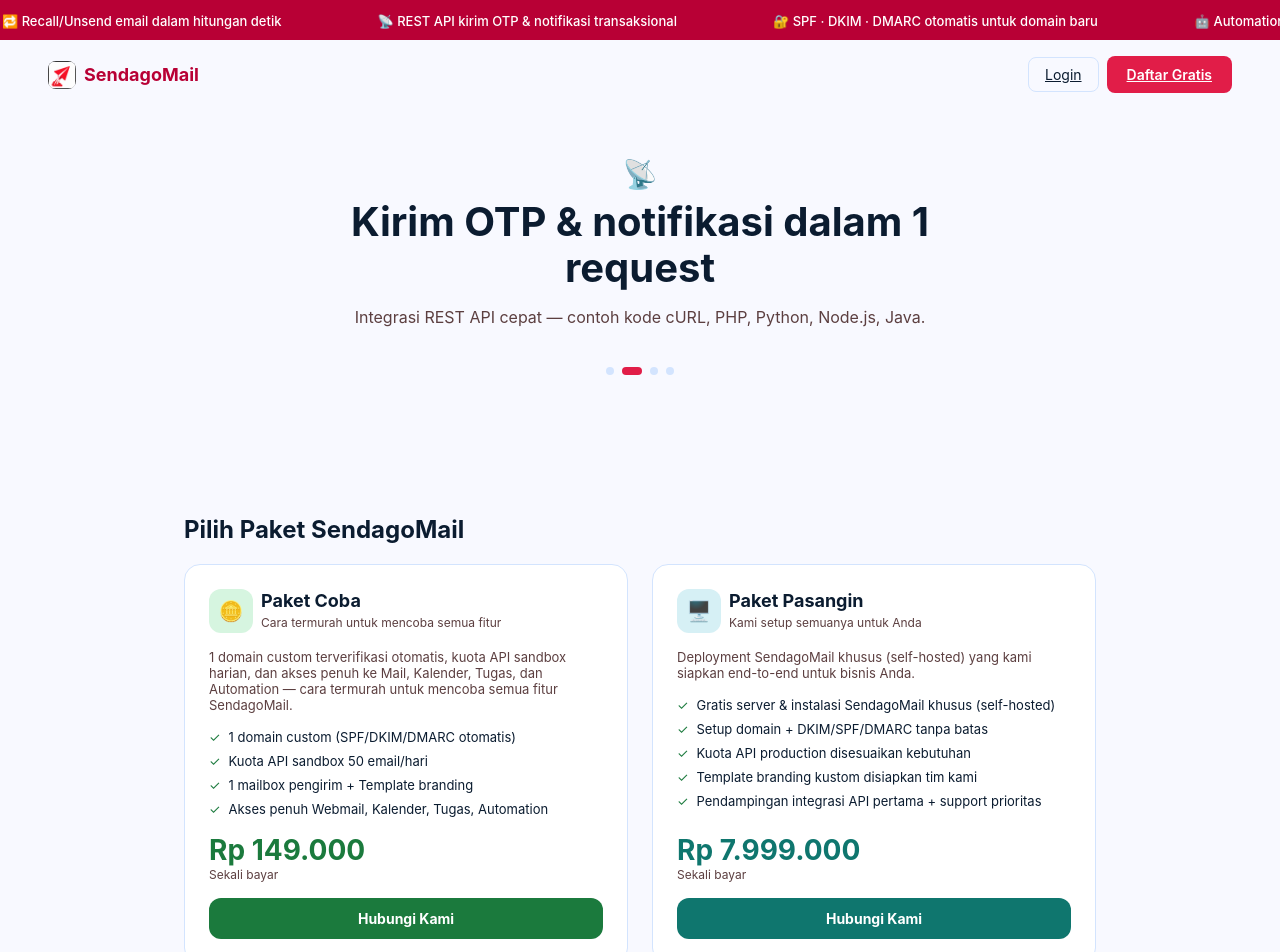
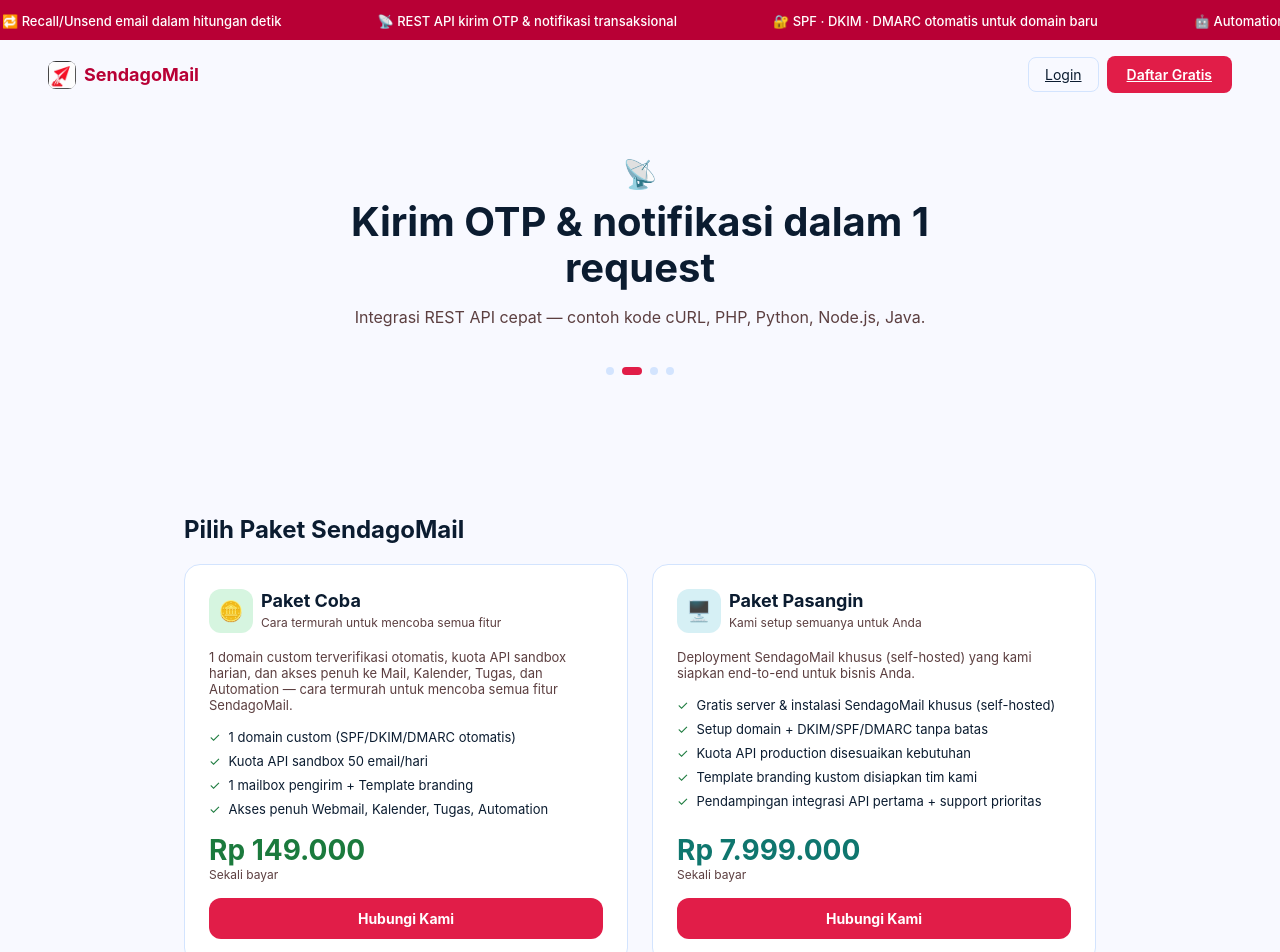
Before and after one commit to Adi-Sumardi/mailer, a React (Vite) app in the folder apps/web/: page / in a window 1280 px wide. Shown: the top 952 px of the page. Built offline with nearby package versions, Linux system fonts and the light colour scheme; no server answers.

Commit message:
Ganti warna tombol Hubungi Kami di pricing card jadi merah brand

```diff
--- a/apps/web/src/styles/app.css
+++ b/apps/web/src/styles/app.css
@@ -1939,17 +1939,13 @@
 .landing-pricing-cta {
   display: block;
   text-align: center;
-  background: var(--color-success);
+  background: var(--color-primary-accent);
   color: white;
   font-weight: 700;
   font-size: 14px;
   padding: 12px 20px;
   border-radius: var(--radius-md);
   text-decoration: none;
-}
-
-.accent-teal .landing-pricing-cta {
-  background: #0f766e;
 }
 
 /* Footer */
```
